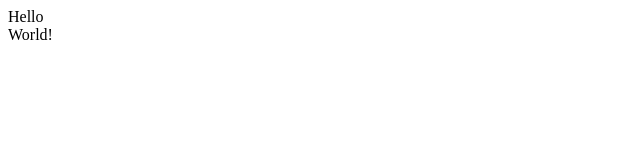
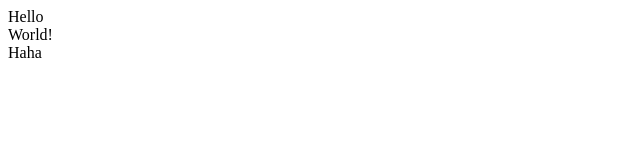
Before and after one commit to superPtr/gitlearning, a plain HTML site: page index.html in a window 1280 px wide. Shown: the full height of the page, 0-640 px from the left. Drawn offline with Linux system fonts and the light colour scheme.

Commit message:
index.html updated 2

```diff
--- a/index.html
+++ b/index.html
@@ -1,3 +1,5 @@
 <div>Hello</div>
 
 <div>World!</div>
+
+<div>Haha</div>
```
